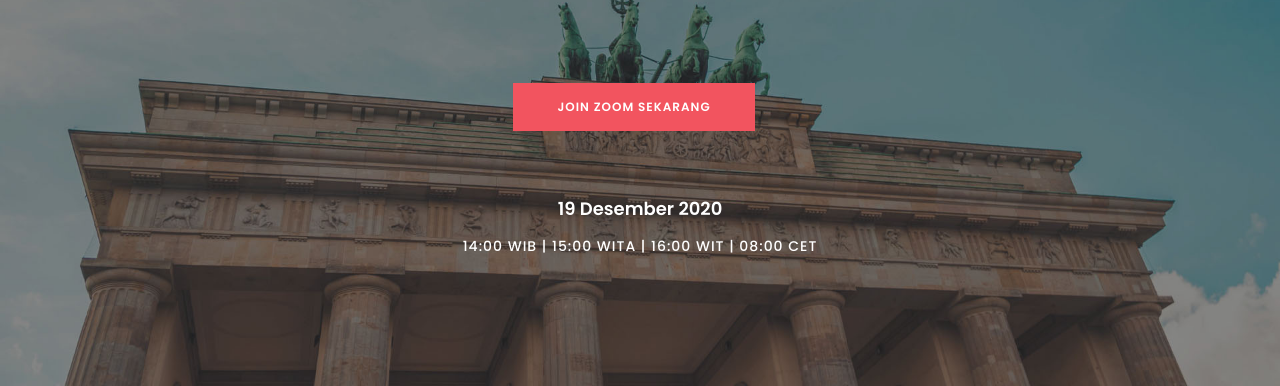
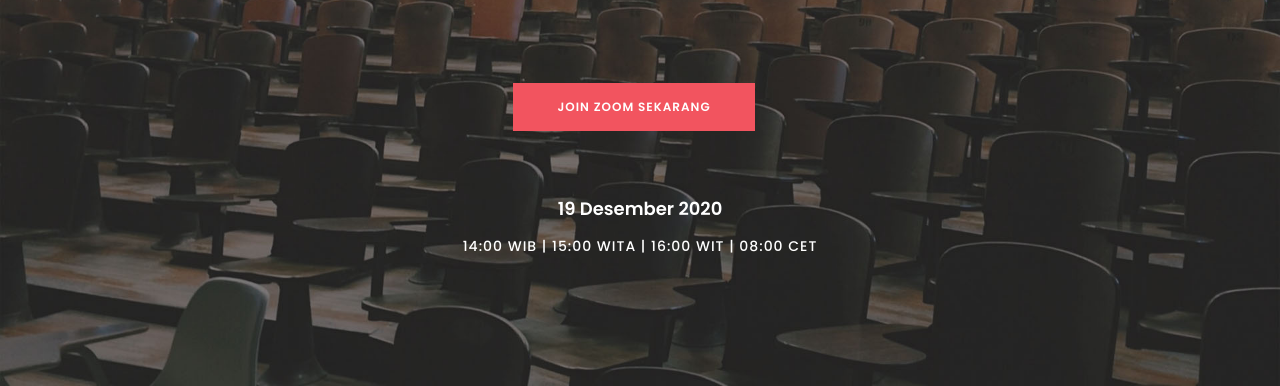
Before and after one commit to bts-jerman/zoom, a plain HTML site: page index.html in a window 1280 px wide. Shown: the part 414-800 px from the top of the page. Drawn offline with Linux system fonts and the light colour scheme.

Commit message:
Update style.css

```diff
--- a/css/style.css
+++ b/css/style.css
@@ -285,7 +285,7 @@ footer {
     Intro section
 -----------------------------------------*/
 #intro {
-    background: url('../images/intro-bg.jpg') 50% 0 repeat-y fixed;
+    background: url('../images/intro-zoom.jpg') 50% 0 repeat-y fixed;
     -webkit-background-size: cover;
     background-size: cover;
     background-position: center center;
```
